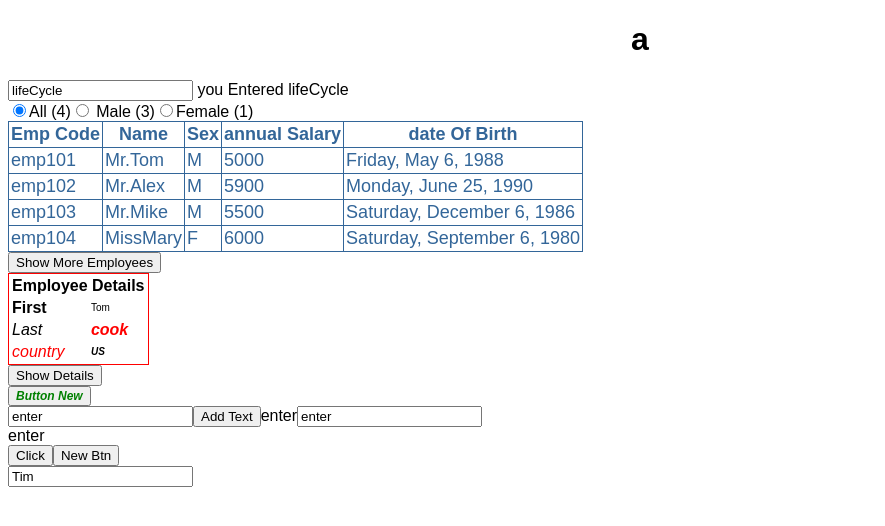
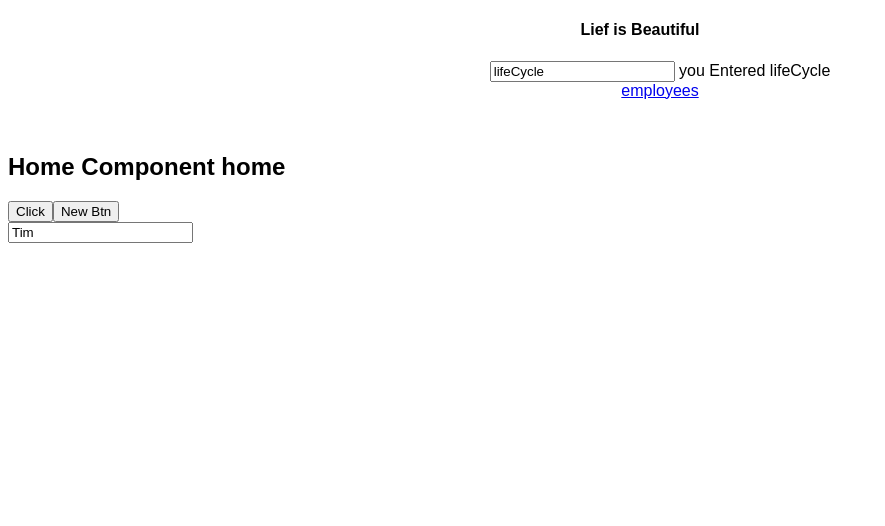
Before and after one commit to anandSant24/codesandbox-angular6, an Angular app: page /#/home in a window 1280 px wide. Shown: the top 526 px of the page, without its empty margins (0-885 px from the left). Built offline with nearby package versions, Linux system fonts and the light colour scheme.

Commit message:
30 Routes usage in angular

```diff
--- a/src/app/app.component.css
+++ b/src/app/app.component.css
@@ -1,3 +1,4 @@
 ul {
   text-align: center;
+  list-style: none;
 }
--- a/src/app/app.component.html
+++ b/src/app/app.component.html
@@ -1,10 +1,21 @@
 <!--The content below is only a placeholder and can be replaced.-->
+
 <div style="text-align:center">
-  <h1>a</h1>
+  <h4>Lief is Beautiful</h4>
 </div>
-<input type="text" [(ngModel)]="userText" />
-<simple [simpleText]="userText"></simple>
-<employee-table></employee-table>
+
+<ul>
+  <li>
+    <input type="text" [(ngModel)]="userText" />
+    <simple [simpleText]="userText"></simple>
+  </li>
+  <li>
+    <a routerLink="employees">employees</a>
+  </li>
+</ul>
+<br />
+<router-outlet></router-outlet>
+
 <div>
   <!--
   <input type="text" (input)="inputText=$event.target.value" />
--- a/src/app/app.module.ts
+++ b/src/app/app.module.ts
@@ -2,6 +2,7 @@ import { BrowserModule } from "@angular/platform-browser";
 import { NgModule } from "@angular/core";
 import { FormsModule } from "@angular/forms";
 import { HttpClientModule } from "@angular/common/http";
+import { RouterModule, Routes } from "@angular/router";
 
 import { AppComponent } from "./app.component";
 import { EmployeeComponent } from "./employee/employee.component";
@@ -9,6 +10,17 @@ import { EmployeeListComponent } from "./employee/employeeList.component";
 import { NotIfPipe } from "./employee/notIfPipe.pipe";
 import { EmployeeCountComponent } from "./employee/employeeCount.component";
 import { SimpleComponent } from "./employee/simple.component";
+import { HomeComponent } from "./home/home.component";
+import { pageNotFoundComponent } from "./home/pageNotFound.component";
+
+const appRoutes: Routes = [
+  { path: "home", component: HomeComponent },
+  { path: "employees", component: EmployeeListComponent },
+  // the app naviages to the home page automatically, this route redirects a URL that fully matches the empty path to the route whose path is /home
+  { path: "", redirectTo: "/home", pathMatch: "full" },
+  { path: "**", component: pageNotFoundComponent }
+];
+
 @NgModule({
   declarations: [
     AppComponent,
@@ -16,9 +28,16 @@ import { SimpleComponent } from "./employee/simple.component";
     EmployeeListComponent,
     NotIfPipe,
     EmployeeCountComponent,
-    SimpleComponent
+    SimpleComponent,
+    HomeComponent,
+    pageNotFoundComponent
   ],
-  imports: [BrowserModule, FormsModule, HttpClientModule],
+  imports: [
+    BrowserModule,
+    FormsModule,
+    HttpClientModule,
+    RouterModule.forRoot(appRoutes, { useHash: true })
+  ],
   providers: [],
   bootstrap: [AppComponent]
 })
--- a/src/app/employee/employee.component.html
+++ b/src/app/employee/employee.component.html
@@ -1,4 +1,3 @@
-<employee-list></employee-list>
 <table style="border:1px solid red">
   <thead>
     <tr>
--- a/src/app/employee/employeeList.component.html
+++ b/src/app/employee/employeeList.component.html
@@ -34,3 +34,5 @@
   </table>
   <button (click)="getMoreEmployees()">Show More Employees</button>
 </div>
+<a routerLink="home">go To home</a>
+<button (click)="onHome()">on Home</button>
--- a/src/app/employee/employeeList.component.ts
+++ b/src/app/employee/employeeList.component.ts
@@ -1,15 +1,15 @@
 import { Component, OnInit } from "@angular/core";
 import { IEmployee } from "./employee";
 import { EmployeeService } from "../services/employee.service";
+import { Router } from "@angular/router";
 
 @Component({
-  selector: "employee-list",
   templateUrl: "./employeeList.component.html",
   styleUrls: ["./employeeList.style.css"],
   providers: [EmployeeService]
 })
 export class EmployeeListComponent implements OnInit {
-  constructor(private _employeeSvc: EmployeeService) {}
+  constructor(private _employeeSvc: EmployeeService, private router: Router) {}
   employees: IEmployee[];
   errorMsg: string;
   ngOnInit() {
@@ -76,4 +76,9 @@ export class EmployeeListComponent implements OnInit {
   onEmployeeCountBtnChange(selection: string): void {
     this.selectedEmployeeCountRadioBtn = selection;
   }
+
+  onHome(): void {
+    console.log("inside Home");
+    this.router.navigate(["home"]);
+  }
 }
--- /dev/null
+++ b/src/app/home/home.component.html
@@ -0,0 +1,2 @@
+<h2>Home Component {{homeTitle}}</h2>
+<router-outlet></router-outlet>
--- /dev/null
+++ b/src/app/home/home.component.ts
@@ -0,0 +1,8 @@
+import { Component } from "@angular/core";
+
+@Component({
+  templateUrl: "./home.component.html"
+})
+export class HomeComponent {
+  homeTitle: string = "home";
+}
--- /dev/null
+++ b/src/app/home/pageNotFound.component.ts
@@ -0,0 +1,6 @@
+import { Component } from "@angular/core";
+
+@Component({
+  template: "<div>Page not found</div>"
+})
+export class pageNotFoundComponent {}
--- a/src/app/services/employee.service.ts
+++ b/src/app/services/employee.service.ts
@@ -5,6 +5,7 @@ import { Injectable } from "@angular/core";
 import { HttpClient, HttpErrorResponse } from "@angular/common/http";
 import { Observable } from "rxjs";
 import { tap, catchError } from "rxjs/operators";
+
 @Injectable()
 export class EmployeeService {
   private empUrl = "app/api/employee.data.json";
--- a/src/index.html
+++ b/src/index.html
@@ -1,17 +1,15 @@
-<!doctype html>
+<!DOCTYPE html>
 <html lang="en">
+  <head>
+    <meta charset="utf-8" />
+    <title>Angular</title>
+    <base href="/" />
 
-<head>
-	<meta charset="utf-8">
-	<title>Angular</title>
-	<base href="/">
+    <meta name="viewport" content="width=device-width, initial-scale=1" />
+    <link rel="icon" type="image/x-icon" href="favicon.ico" />
+  </head>
 
-	<meta name="viewport" content="width=device-width, initial-scale=1">
-	<link rel="icon" type="image/x-icon" href="favicon.ico">
-</head>
-
-<body>
-	<app-root></app-root>
-</body>
-
+  <body>
+    <app-root></app-root>
+  </body>
 </html>
```
